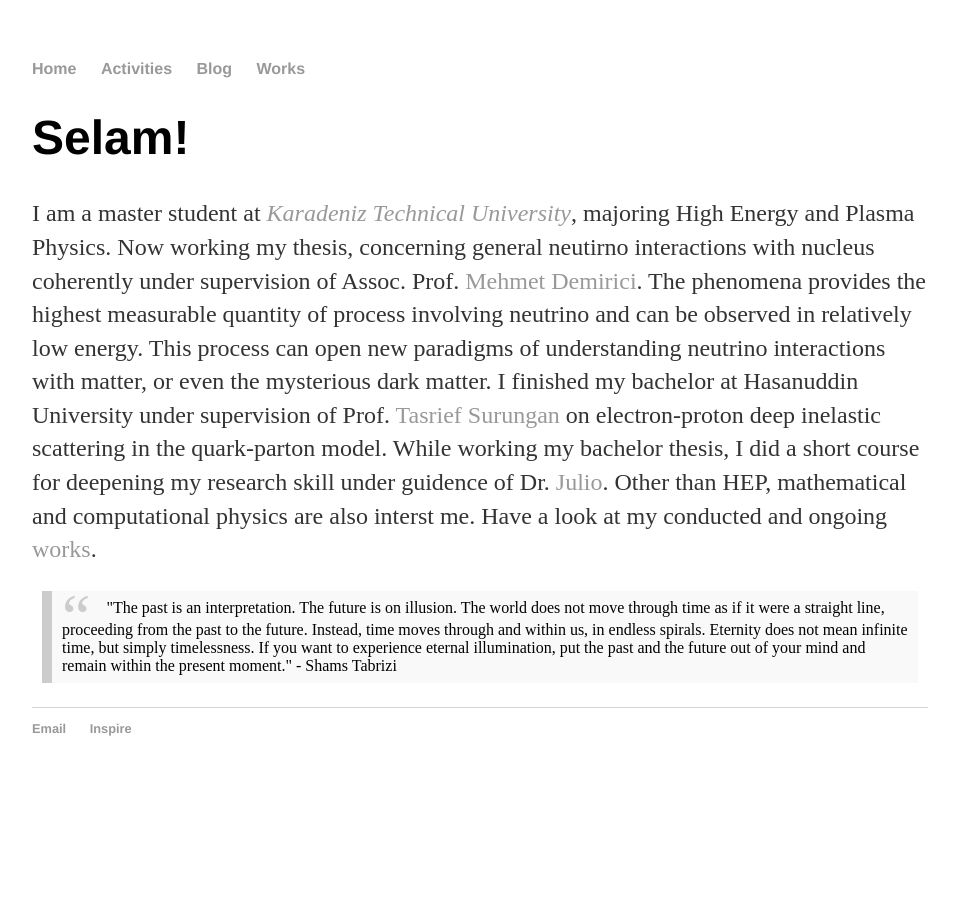
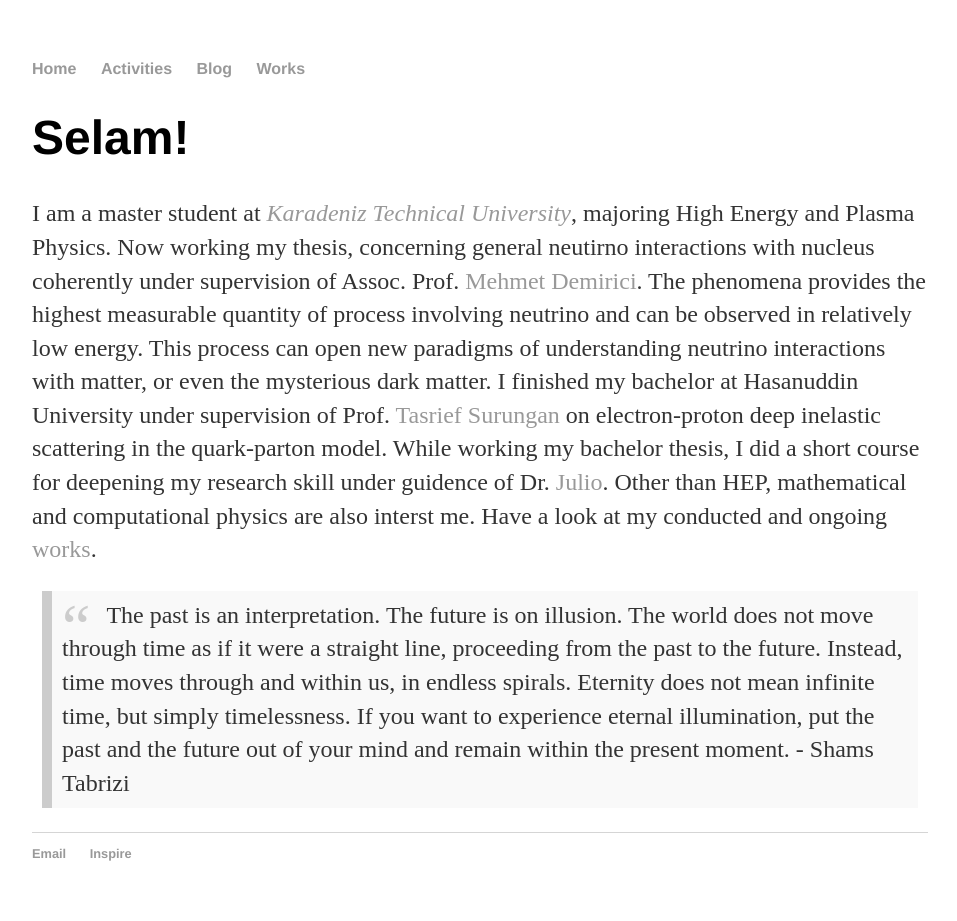
Before and after one commit to mfmustamin/mfmustamin.github.io, a Jekyll site: the page built from index.html, in a window 1280 px wide. Shown: the whole page, without its empty margins (160-1117 px from the left). Built offline with Jekyll 4.4.1, drawn with Linux system fonts in a browser that asks for light colours; before the commit the page ends 900 px from its top, so only the background shows below that.

```diff
--- a/index.html
+++ b/index.html
@@ -15,7 +15,7 @@ title: Particle Phenomenologist
   are also interst me.  Have a look at my conducted and ongoing <a href="/works">works</a>.
 </p>
 
-<blockquote>"The past is an interpretation. The future is on illusion. The world does not move through time as if it were a straight line,
+<blockquote><p>The past is an interpretation. The future is on illusion. The world does not move through time as if it were a straight line,
  proceeding from the past to the future. Instead, time moves through and within us, in endless spirals. Eternity does not mean infinite time,
  but simply timelessness. If you want to experience eternal illumination, put the past and the future out of your mind and remain within
-the present moment." - Shams Tabrizi</blockquote>
+  the present moment. - Shams Tabrizi</p></blockquote>
```
